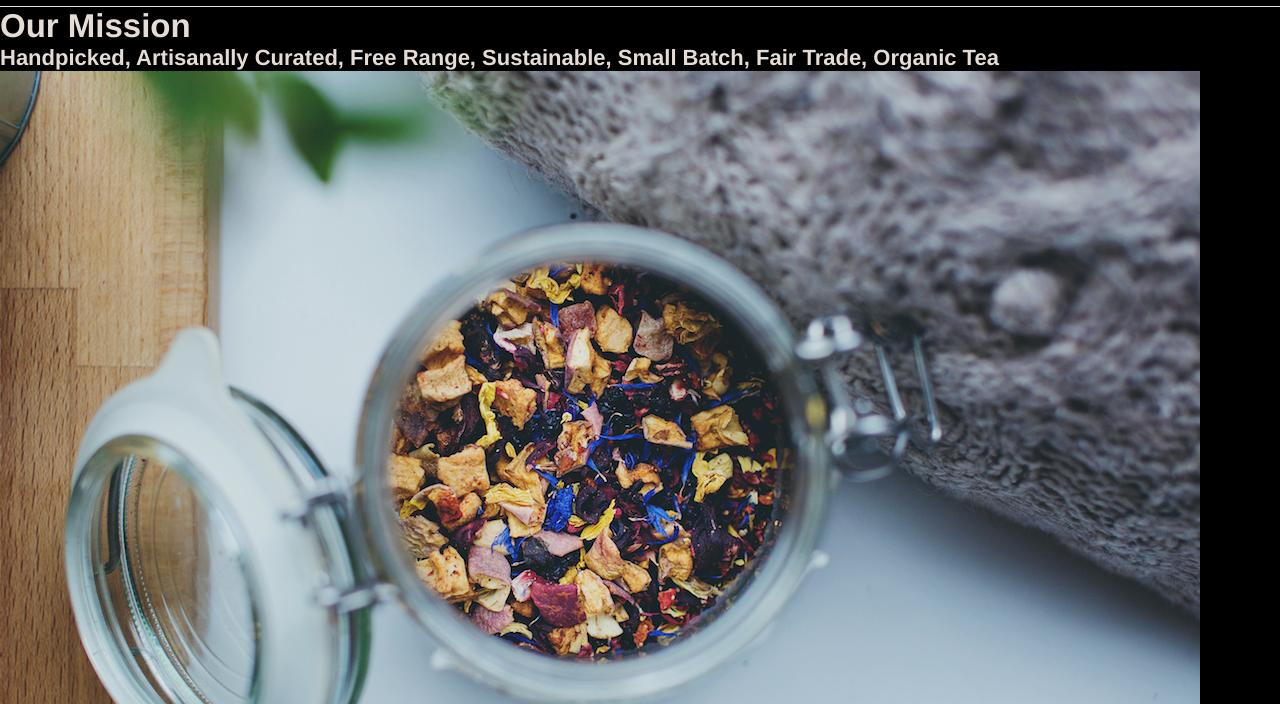
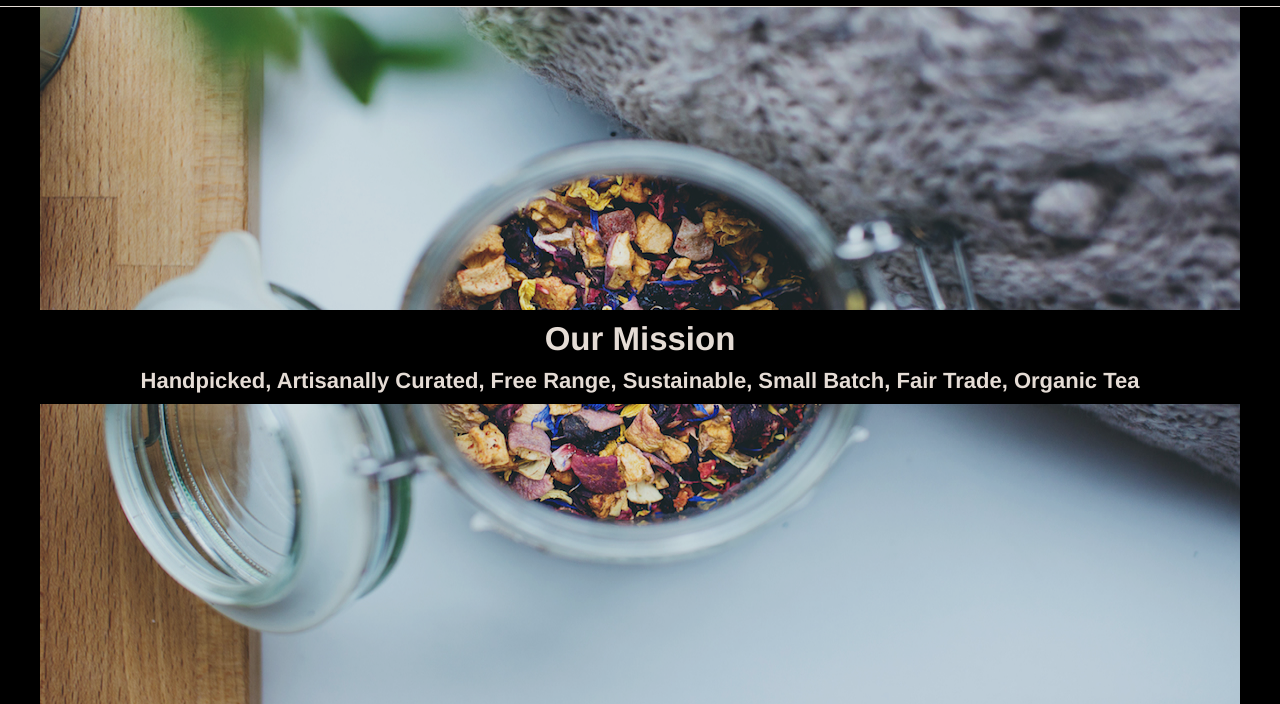
Before and after one commit to BeefyAmigo/tea-cozy-project, a plain HTML site: page index.html in a window 1280 px wide. Shown: the part 62-766 px from the top of the page. Drawn offline with Linux system fonts and the light colour scheme.

Commit message:
Add stying to banner section

```diff
--- a/styles.css
+++ b/styles.css
@@ -36,3 +36,29 @@ li {
 }
 
 /* Banner Styling */
+
+.banner {
+    display: flex;
+    justify-content: center;
+    align-items: center;
+    position: relative;
+}
+
+.banner img {
+    height: 700px;
+    width: 1200px;
+}
+
+.statement {
+    position: absolute;
+    background-color: black;
+    width: 1200px;
+    text-align: center;
+    padding: 10px 0;
+}
+
+.statement h2 {
+    padding-bottom: 10px;
+}
+
+/* display Styling */
```
